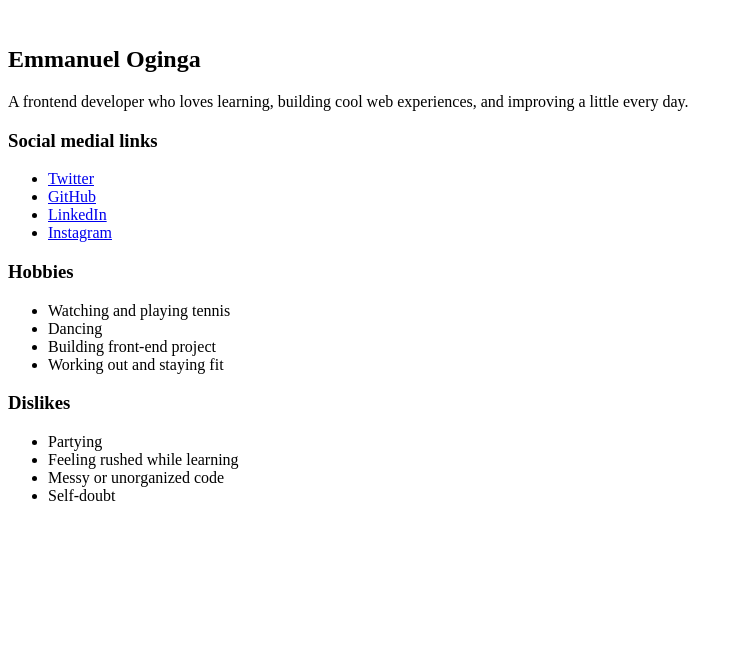
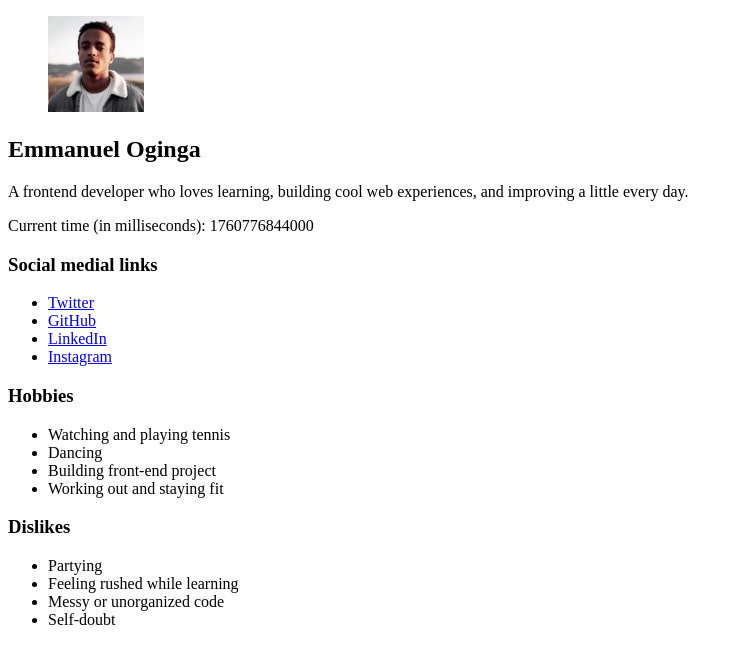
Before and after one commit to EmmanuelCrafts/HNG-internship, a plain HTML site: page index.html in a window 1280 px wide. Shown: the whole page, without its empty margins (0-743 px from the left). Drawn offline with Linux system fonts and the light colour scheme.

Commit message:
feat: write a script to display time in milliseconds

```diff
--- a/index.html
+++ b/index.html
@@ -7,7 +7,9 @@
 </head>
 <body>
     <article class="profile-card" data-testid="test-profile-card">
-        <img src="" alt="">
+        <figure>
+             <img src="images/image-victor.jpg" alt="profile picture of Emmanuel Oginga" data-testid="test-user-avatar"/>
+        </figure>
         <h2 data-testid="test-user-name">Emmanuel Oginga</h2>
         <p data-testid="test-user-bio">A frontend developer who loves learning, building cool web experiences, and improving a little every day.</p>
         <p data-testid="test-user-time"></p>
@@ -42,5 +44,15 @@
             </ul>
         </section>
     </article>
+    <script>
+        // Display current time in the user time paragraph
+       const time = document.querySelector('[data-testid="test-user-time"]');
+       const updateTime = () => {
+        const milliseconds = Date.now();
+        time.textContent = `Current time (in milliseconds): ${milliseconds}`;
+       }
+       setInterval(updateTime, 1000);
+       updateTime;
+    </script>
 </body>
 </html>
```
